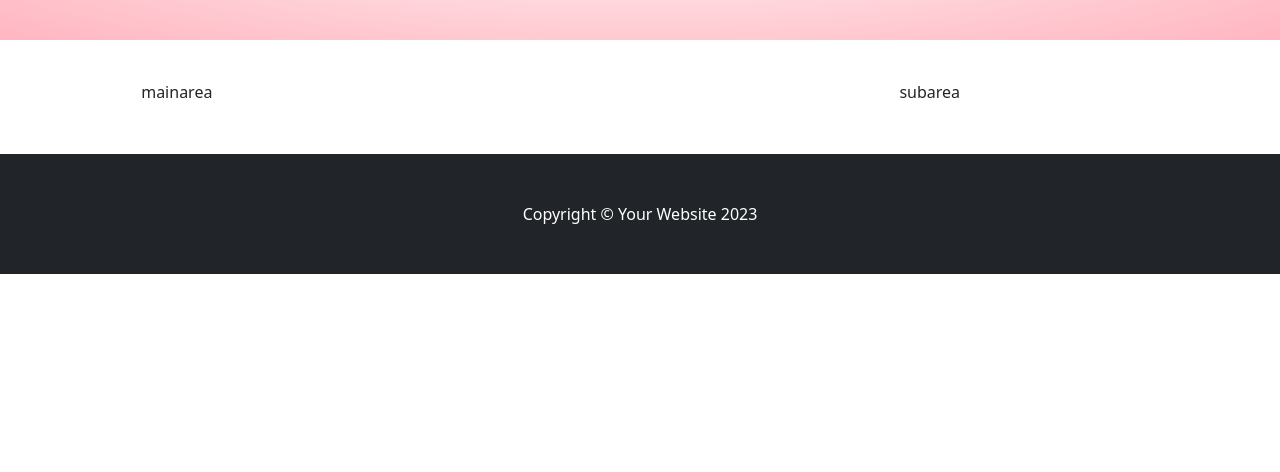
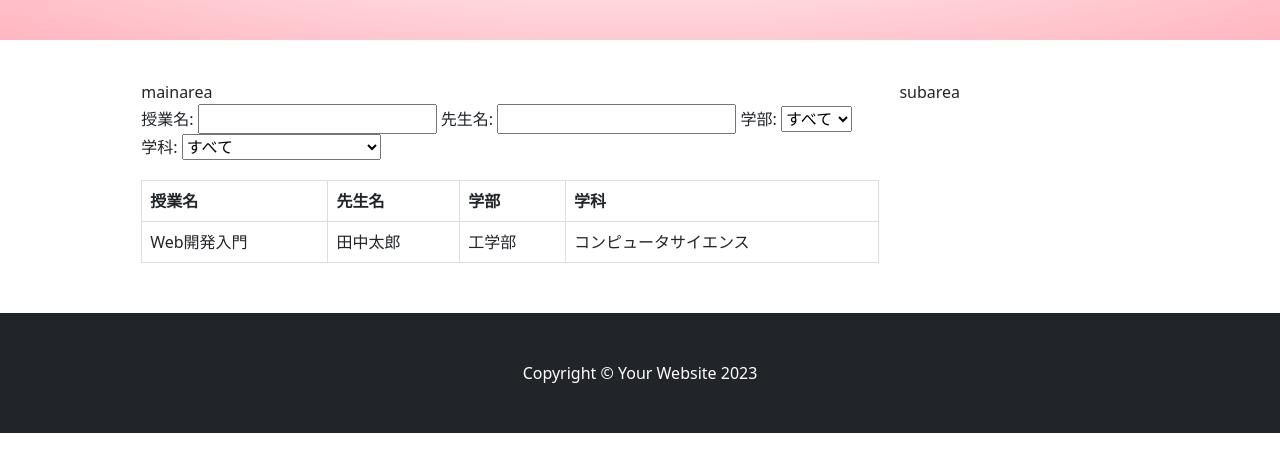
Before and after one commit to Gabaven2023/TeamI, a plain HTML site: page select.html in a window 1280 px wide. Shown: the part 240-712 px from the top of the page. Drawn offline with nearby package versions, Linux system fonts and the light colour scheme.

Commit message:
検索ボックス作成中

```diff
--- /dev/null
+++ b/css/table.css
@@ -0,0 +1,14 @@
+
+/* スタイルは必要に応じて調整してください */
+#filter-container {
+  margin-bottom: 20px;
+}
+#result-table {
+  width: 100%;
+  border-collapse: collapse;
+}
+#result-table th, #result-table td {
+  border: 1px solid #ddd;
+  padding: 8px;
+  text-align: left;
+}
--- a/select.html
+++ b/select.html
@@ -11,6 +11,7 @@
             <link rel="icon" type="image/x-icon" href="assets/clipboard.ico" />
             <!-- Core theme CSS (includes Bootstrap)-->
             <link href="css/styles.css" rel="stylesheet" />
+            <link href="css/table.css" rel="stylesheet" />
         </head>
         <body>
             <!-- Responsive navbar-->
@@ -35,6 +36,77 @@
     <div class="main-contents wrapper">
         <article>
             mainarea
+            <div id="filter-container">
+                <label for="filter-course">授業名:</label>
+                <input type="text" id="filter-course" oninput="filterItems()">
+                <label for="filter-professor">先生名:</label>
+                <input type="text" id="filter-professor" oninput="filterItems()">
+                <label for="filter-department">学部:</label>
+                <select id="filter-department" onchange="filterItems()">
+                  <option value="">すべて</option>
+                  <option value="engineering">工学部</option>
+                  <option value="science">理学部</option>
+                  <!-- 他の学部も追加 -->
+                </select>
+                <label for="filter-major">学科:</label>
+                <select id="filter-major" onchange="filterItems()">
+                  <option value="">すべて</option>
+                  <option value="computer-science">コンピュータサイエンス</option>
+                  <option value="physics">物理学</option>
+                  <!-- 他の学科も追加 -->
+                </select>
+              </div>
+
+              <table id="result-table">
+                <thead>
+                  <tr>
+                    <th>授業名</th>
+                    <th>先生名</th>
+                    <th>学部</th>
+                    <th>学科</th>
+                    <!-- 追加の列があればここに追加 -->
+                  </tr>
+                </thead>
+                <tbody>
+                  <tr data-course="Web開発入門" data-professor="田中太郎" data-department="engineering" data-major="computer-science">
+                    <td>Web開発入門</td>
+                    <td>田中太郎</td>
+                    <td>工学部</td>
+                    <td>コンピュータサイエンス</td>
+                  </tr>
+                  <!-- 他の行も追加 -->
+                </tbody>
+              </table>
+
+              <script>
+                function filterItems() {
+                  var filterCourse = document.getElementById('filter-course').value.toLowerCase();
+                  var filterProfessor = document.getElementById('filter-professor').value.toLowerCase();
+                  var filterDepartment = document.getElementById('filter-department').value.toLowerCase();
+                  var filterMajor = document.getElementById('filter-major').value.toLowerCase();
+                  var rows = document.querySelectorAll('#result-table tbody tr');
+
+                  rows.forEach(function(row) {
+                    var course = row.getAttribute('data-course').toLowerCase();
+                    var professor = row.getAttribute('data-professor').toLowerCase();
+                    var department = row.getAttribute('data-department').toLowerCase();
+                    var major = row.getAttribute('data-major').toLowerCase();
+
+                    var courseMatch = course.includes(filterCourse);
+                    var professorMatch = professor.includes(filterProfessor);
+                    var departmentMatch = filterDepartment === '' || department === filterDepartment;
+                    var majorMatch = filterMajor === '' || major === filterMajor;
+
+                    if (courseMatch && professorMatch && departmentMatch && majorMatch) {
+                      row.style.display = 'table-row';
+                    } else {
+                      row.style.display = 'none';
+                    }
+                  });
+                }
+              </script>
+
+
         </article>
         <aside>
             subarea
```
